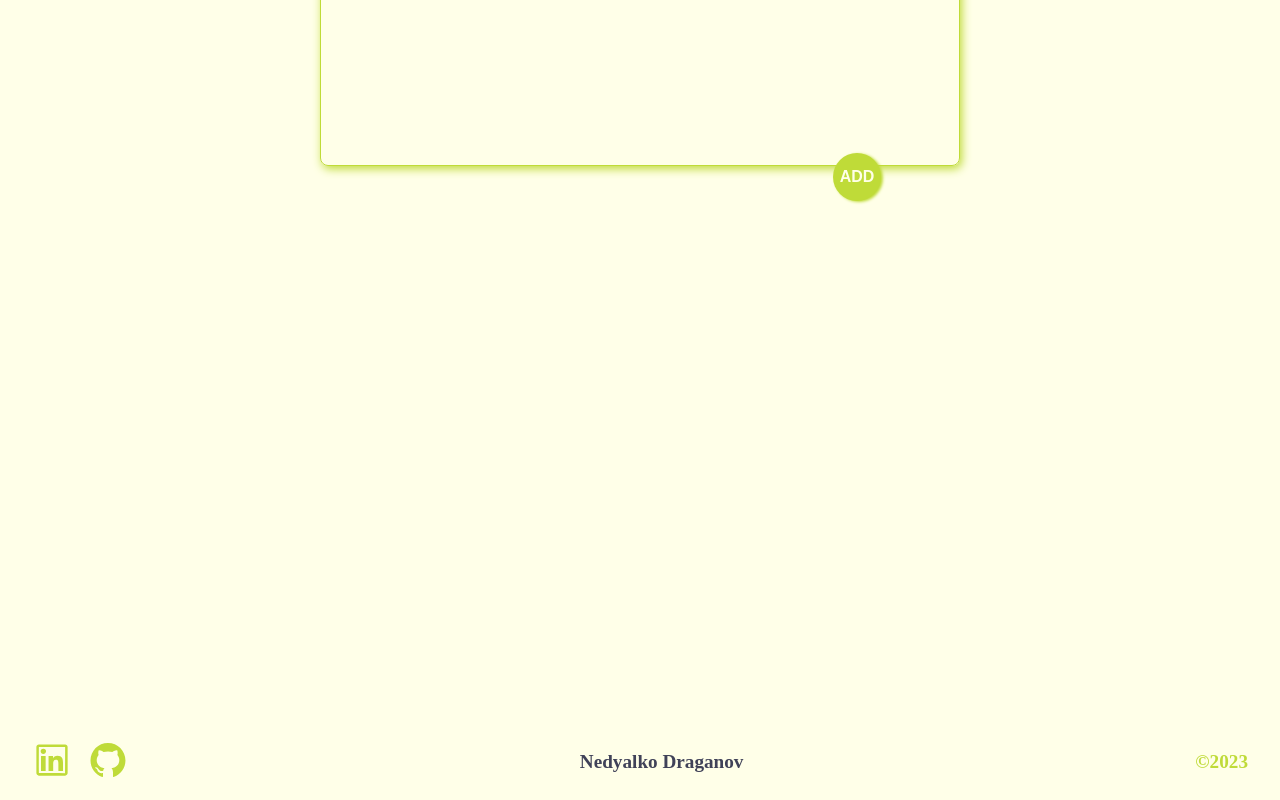
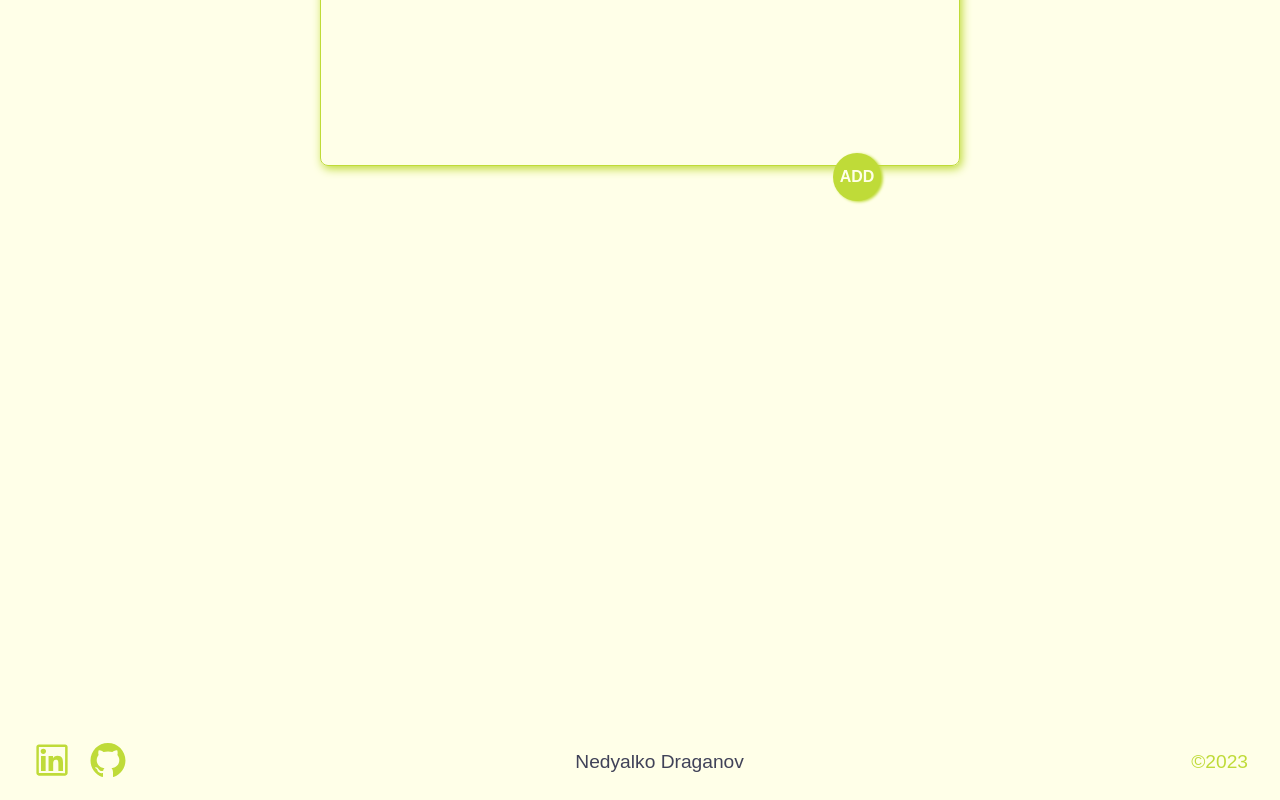
Before and after one commit to NDraganov/notebook, a Next.js app: page / in a window 1280 px wide. Shown: the part 199-999 px from the top of the page. Built offline with nearby package versions, Linux system fonts and the light colour scheme.

Commit message:
Add font family to the body

```diff
--- a/components/footer/footer.module.css
+++ b/components/footer/footer.module.css
@@ -19,7 +19,7 @@
 .footer div p {
   color: var(--grey);
   font-size: 1.2rem;
-  font-weight: 700;
+  font-weight: 500;
 }
 .footer .section p {
   color: var(--dark-green);
--- a/styles/globals.css
+++ b/styles/globals.css
@@ -21,4 +21,5 @@
 }
 body {
   background-color: var(--light-yellow);
+  font-family: "Monserrat", sans-serif;
 }
```
